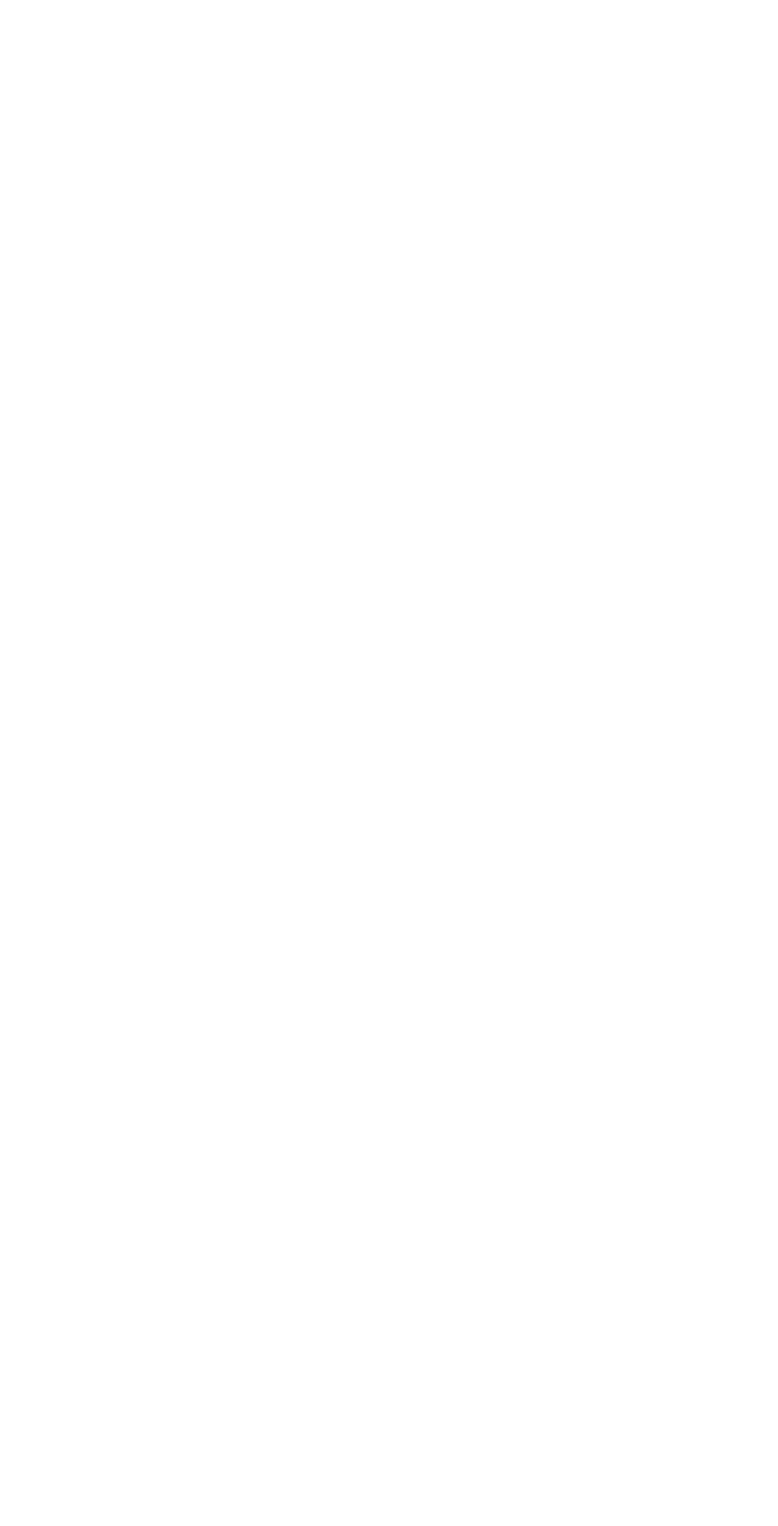
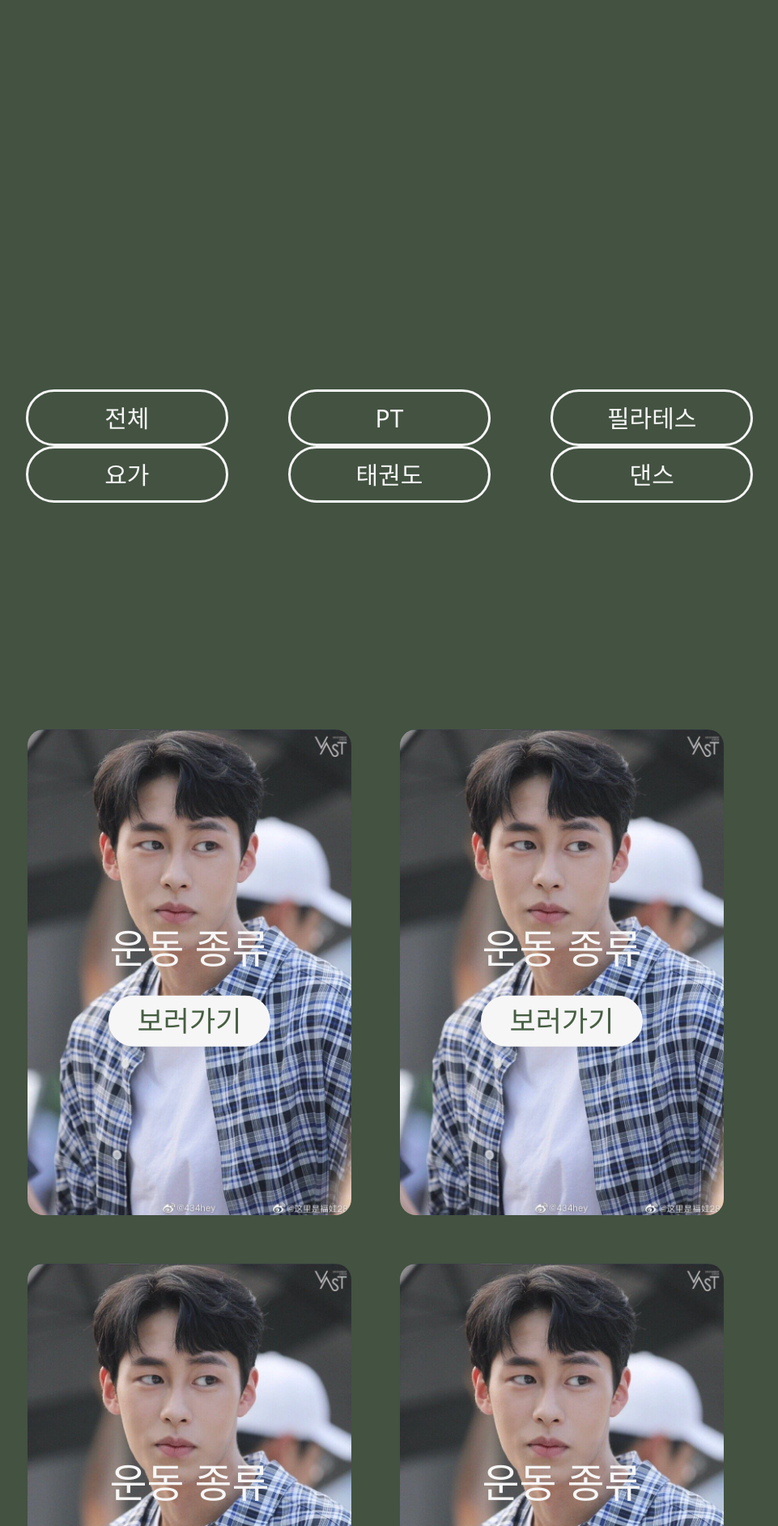
Before and after one commit to samjan29/Health-In, a Flask app: page / in a window 1280 px wide. Before the commit the part shown is empty. Shown: the part 749-2634 px from the top of the page at 81% size, without its empty margins (124-1085 px from the left). Before the commit the page ends 800 px from the top, so only its background shows below. Run offline with Flask 2, Linux system fonts and the light colour scheme; some libraries are stand-ins or nearby versions; some web fonts are replaced.

Commit message:
메인페이지 html, css 완료

```diff
--- a/app.py
+++ b/app.py
@@ -8,3 +8,6 @@ db = client.dbsparta
 @app.route('/')
 def home():
     return render_template('index.html')
+
+if __name__ == '__main__':
+   app.run('0.0.0.0', port=5000, debug=True)
--- a/templates/index.html
+++ b/templates/index.html
@@ -2,9 +2,101 @@
 <html lang="en">
 <head>
     <meta charset="UTF-8">
-    <title>Title</title>
-</head>
+    <meta name="viewport" content="width=device-width, initial-scale=1, shrink-to-fit=no">
+    <link href="main.css" rel="stylesheet">
+    <link href="https://cdn.jsdelivr.net/npm/bootstrap@5.0.2/dist/css/bootstrap.min.css" rel="stylesheet"
+          integrity="sha384-EVSTQN3/azprG1Anm3QDgpJLIm9Nao0Yz1ztcQTwFspd3yD65VohhpuuCOmLASjC" crossorigin="anonymous">
+    <script src="https://ajax.googleapis.com/ajax/libs/jquery/3.5.1/jquery.min.js"></script>
+    <script src="https://cdn.jsdelivr.net/npm/bootstrap@5.0.2/dist/js/bootstrap.bundle.min.js"
+            integrity="sha384-MrcW6ZMFYlzcLA8Nl+NtUVF0sA7MsXsP1UyJoMp4YLEuNSfAP+JcXn/tWtIaxVXM"
+            crossorigin="anonymous"></script>
+    <script src="https://cdnjs.cloudflare.com/ajax/libs/jquery-cookie/1.4.1/jquery.cookie.js"></script>
 <body>
+    <div class="wrap">
+        <header class="header_top">
+            <button class="join">JOIN</button>
+            <button class="login">LOGIN</button>
+            <button class="screen_out logout">LOGOUT</button>
 
+            <div class="visual">
+                <h1>Health-In</h1>
+                <img src="../static/running.png">
+            </div>
+        </header>
+
+        <div class="content">
+            <div class="btn-box">
+                <button>전체</button>
+                <button>PT</button>
+                <button>필라테스</button>
+                <button>요가</button>
+                <button>태권도</button>
+                <button>댄스</button>
+            </div>
+
+            <div class="trainer_info">
+                <div class="tr_box1">
+                    <img src="../static/lee.webp">
+                    <button>보러가기</button>
+                    <p>운동 종류</p>
+                </div>
+
+                <div class="tr_box1">
+                    <img src="../static/lee.webp">
+                    <button>보러가기</button>
+                    <p>운동 종류</p>
+                </div>
+
+                <div class="tr_box1">
+                    <img src="../static/lee.webp">
+                    <button>보러가기</button>
+                    <p>운동 종류</p>
+                </div>
+
+                <div class="tr_box1">
+                    <img src="../static/lee.webp">
+                    <button>보러가기</button>
+                    <p>운동 종류</p>
+                </div>
+
+                <div class="tr_box1">
+                    <img src="../static/lee.webp">
+                    <button>보러가기</button>
+                    <p>운동 종류</p>
+                </div>
+
+                <div class="tr_box1">
+                    <img src="../static/lee.webp">
+                    <button>보러가기</button>
+                    <p>운동 종류</p>
+                </div>
+
+                <div class="tr_box1">
+                    <img src="../static/lee.webp">
+                    <button>보러가기</button>
+                    <p>운동 종류</p>
+                </div>
+
+                <div class="tr_box1">
+                    <img src="../static/lee.webp">
+                    <button>보러가기</button>
+                    <p>운동 종류</p>
+                </div>
+
+                <div class="tr_box1">
+                    <img src="../static/lee.webp">
+                    <button>보러가기</button>
+                    <p>운동 종류</p>
+                </div>
+
+                <div class="tr_box1">
+                    <img src="../static/lee.webp">
+                    <button>보러가기</button>
+                    <p>운동 종류</p>
+                </div>
+
+            </div>
+        </div>
+    </div>
 </body>
 </html>
--- /dev/null
+++ b/templates/main.css
@@ -0,0 +1,199 @@
+@charset "utf-8";
+@font-face {
+    font-family: 'OKDDUNG';
+    src: url('https://cdn.jsdelivr.net/gh/projectnoonnu/noonfonts_2206-02@1.0/OKDDUNG.woff2') format('woff2');
+    font-weight: normal;
+    font-style: normal;
+}
+@keyframes text-in {
+          0% {
+            transform: translate(0, -60px);
+            opacity: 0;
+          }
+        }
+/* reset */
+* {
+    margin: 0;
+    padding: 0px;
+    box-sizing: border-box;
+}
+
+button {
+    border: none;
+    background: none;
+}
+
+img {
+    border: none;
+}
+
+body {
+    overflow-x: hidden;
+}
+
+.screen_out {
+    position: absolute;
+    top: -9999px;
+    left: -99999px;
+}
+
+input {
+    display: inline-block;
+    text-align: start;
+    background-color: #f6f6f6;
+    cursor: text;
+    padding: 1px 0px;
+    border-width: 2px;
+    border-style: inset;
+    border-color: initial;
+    border-image: initial;
+}
+
+.guide {
+    color: #999;
+}
+
+.wrap {
+    position: relative;
+    width: 100%;
+    height: auto;
+    color: #f6f6f6;
+    background: #435241;
+    overflow: scroll;
+}
+.header_top{
+    position: relative;
+    width: 100%;
+    height: 1080px;
+}
+.visual >img{
+    position: absolute;
+    width: 550px;
+    background-position: center;
+    position: absolute;
+    top: 300px;
+}
+.visual{
+    display: flex;
+    flex-direction: column;
+    align-items: center;
+    justify-content: center;
+}
+.visual > h1 {
+    font-family: 'OKDDUNG';
+    font-size: 12em;
+    color: #f6f6f6;
+    cursor: pointer;
+    position: absolute;
+    top: 520px;
+    z-index: 99;
+    animation: text-in 1s cubic-bezier(0.3, 0.15, 0.25, 2) 0s backwards;
+
+}
+.join{
+    position: absolute;
+    top: 50px; right: 4%;
+    color: #f6f6f6;
+    font-size: 25px;
+}
+.join:hover{
+    font-weight: bold;
+    border-bottom: 2px solid #f6f6f6;
+}
+.login{
+    position: absolute;
+    top: 50px; right: 9%;
+    color: #f6f6f6;
+    font-size: 25px;
+}
+.login:hover{
+    font-weight: bold;
+    border-bottom: 2px solid #f6f6f6;
+}
+.banner{
+    position: relative;
+    width: 100%;
+    height: 300px;
+    display: flex;
+    flex-direction: column;
+    align-items: center;
+    justify-content: center;
+}
+.content{
+    position: relative;
+    width: 100%; height: auto;
+    display: flex;
+    flex-direction: column;
+    align-items: center;
+}
+.btn-box {
+    width: 100%;
+    position: relative;
+    top: 150px;
+    text-align: center;
+}
+.btn-box > button{
+    width: 250px; height: 70px;
+    border: 3px solid #f6f6f6;
+    border-radius: 50px;
+    margin-right: 70px;
+    font-size: 30px;
+    color: #f6f6f6;
+}
+.btn-box > button:hover{
+    background-color: #f6f6f6;
+    color: #465e42;
+}
+.trainer_info{
+    position: relative;
+    width: 80%;
+    top: 400px;
+    margin-bottom: 600px;
+}
+.trainer_info > div{
+    position: relative;
+    width: 400px; height:600px;
+    overflow: hidden;
+    float: left;
+    margin: 30px;
+    border-radius: 20px;
+    display: flex;
+    flex-direction: column;
+    align-items: center;
+}
+.trainer_info > div > img{
+    width: 100%;
+    height: 100%;
+    object-fit: cover;
+}
+.trainer_info > div > img:hover{
+    opacity: 50%;
+}
+.trainer_info > div > button{
+    position: absolute;
+    top:60%; left: 50%;
+    transform: translate(-50%, -50%);
+    font-size: 35px;
+    text-align: center;
+    background-color: #f6f6f6;
+    color: #465e42;
+    border: 5px solid #f6f6f6;
+    width: 200px;
+    border-radius: 50px;
+}
+.trainer_info > div:hover + button{
+
+}
+.trainer_info > div > p{
+
+    position: absolute;
+    top:45%; left: 50%;
+    width: 100%;
+    transform: translate(-50%, -50%);
+    font-size: 50px;
+    text-align: center;
+    color: #f6f6f6;
+}
+.trainer_info > div:hover + p{
+
+}
```
Also changed, not shown: static/lee.webp (added), 1 other file.
